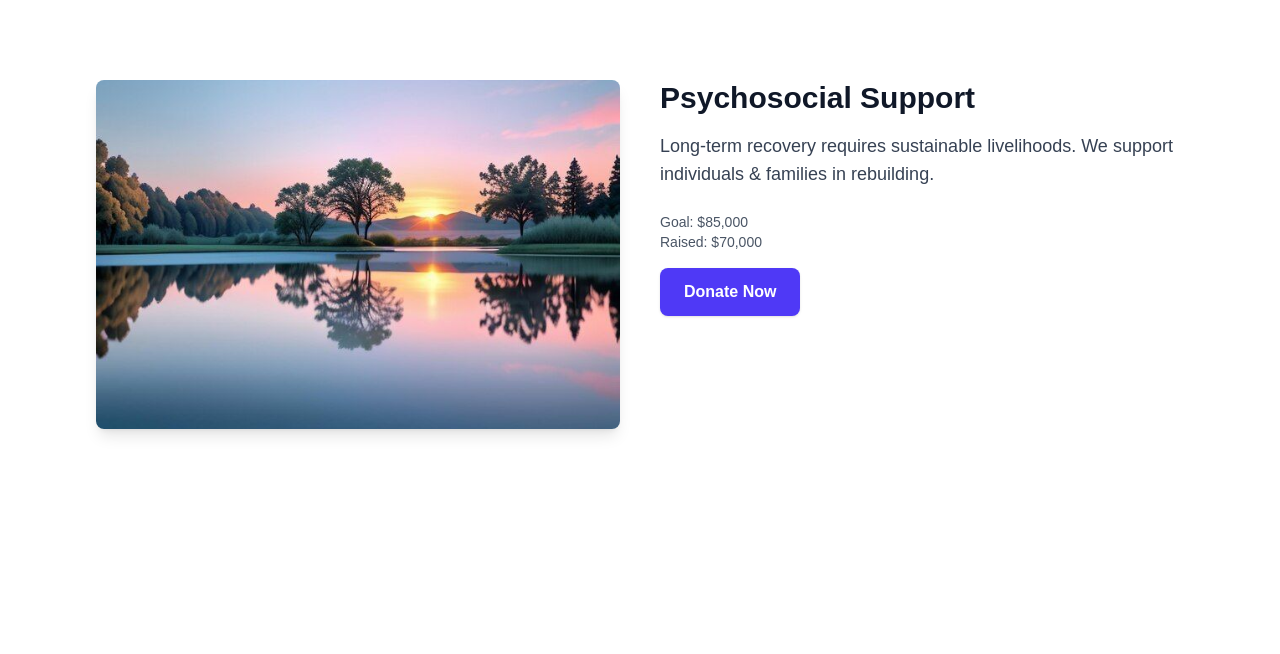
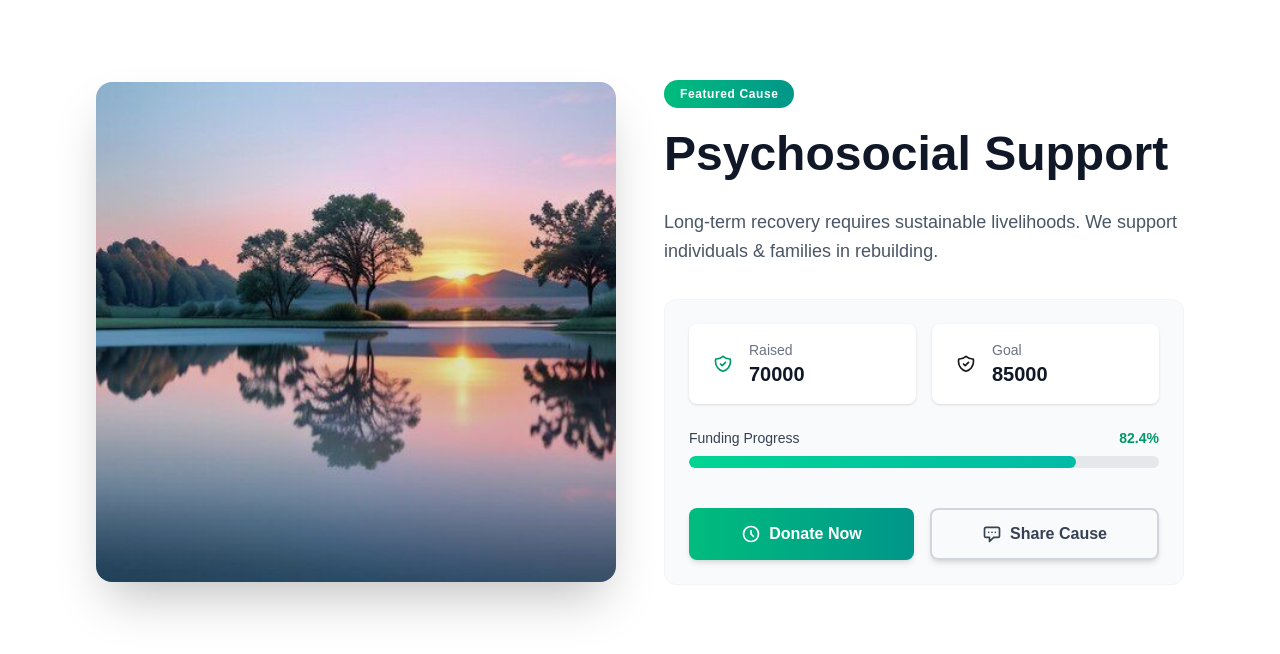
Before and after one commit to Newtonouma/universallighthouse, a Next.js app: page /causes/1 in a window 1280 px wide. Shown: the top 654 px of the page. Built offline with nearby package versions, Linux system fonts and the light colour scheme.

Commit message:
causes page added

```diff
--- a/src/app/causes/[id]/page.tsx
+++ b/src/app/causes/[id]/page.tsx
@@ -1,196 +1,158 @@
-// // src/app/causes/[id]/page.tsx
-// import { causes } from '../../../../public/data/causesData';
-// import { notFound } from 'next/navigation';
-// import Image from 'next/image';
-
-// export default function CauseDetails({ params }: { params: { id: string } }) {
-//   const id = params.id.trim();
-
-//   const cause = causes.find((c) => String(c.id) === id);
-
-//   if (!cause) return notFound();
-
-//   const progressPercentage =
-//     cause.goal > 0 ? Math.min((cause.raised / cause.goal) * 100, 100).toFixed(1) : '0';
-
-//   return (
-//     <div className="max-w-6xl mx-auto py-20 px-4 sm:px-6 lg:px-8">
-//       <div className="grid grid-cols-1 lg:grid-cols-2 gap-12 items-center">
-//         {/* Image Section */}
-//         <div className="relative w-full h-96 lg:h-[500px] rounded-2xl overflow-hidden shadow-2xl group">
-//           <Image
-//             src={cause.image}
-//             alt={`Image for ${cause.title}`}
-//             fill
-//             className="object-cover transition-transform duration-700 group-hover:scale-105"
-//             priority
-//           />
-//           <div className="absolute inset-0 bg-gradient-to-t from-black/20 to-transparent" />
-//         </div>
-
-//         {/* Details Section */}
-//         <div className="space-y-8">
-//           <div>
-//             <span className="inline-block px-4 py-1.5 text-xs font-semibold tracking-wider text-white bg-gradient-to-r from-emerald-500 to-teal-600 rounded-full mb-4">
-//               Featured Cause
-//             </span>
-//             <h1 className="text-4xl md:text-5xl font-bold text-gray-900 mb-6 leading-tight">
-//               {cause.title}
-//             </h1>
-//             <p className="text-lg text-gray-600 leading-relaxed mb-8">{cause.description}</p>
-//           </div>
-
-//           <div className="space-y-6 bg-gray-50 p-6 rounded-xl border border-gray-100">
-//             {/* Stats */}
-//             <div className="grid grid-cols-2 gap-4">
-//               {/* Raised */}
-//               <StatCard
-//                 iconColor="emerald-600"
-//                 bgColor="emerald-100"
-//                 label="Raised"
-//                 value={cause.raised}
-//               />
-//               {/* Goal */}
-//               <StatCard
-//                 iconColor="blue-600"
-//                 bgColor="blue-100"
-//                 label="Goal"
-//                 value={cause.goal}
-//               />
-//             </div>
-
-//             {/* Progress Bar */}
-//             <div>
-//               <div className="flex justify-between items-center mb-2">
-//                 <span className="text-sm font-medium text-gray-700">Funding Progress</span>
-//                 <span className="text-sm font-bold text-emerald-600">{progressPercentage}%</span>
-//               </div>
-//               <div className="w-full bg-gray-200 rounded-full h-3 overflow-hidden">
-//                 <div
-//                   className="h-full bg-gradient-to-r from-emerald-400 to-teal-500 rounded-full"
-//                   style={{ width: `${progressPercentage}%` }}
-//                 />
-//               </div>
-//             </div>
-
-//             {/* CTA Buttons */}
-//             <div className="flex flex-col sm:flex-row gap-4 pt-4">
-//               <CTAButton
-//                 text="Donate Now"
-//                 iconPath="M12 8v4l3 3m6-3a9 9 0 11-18 0 9 9 0 0118 0z"
-//                 gradient
-//               />
-//               <CTAButton
-//                 text="Share Cause"
-//                 iconPath="M8 10h.01M12 10h.01M16 10h.01M9 16H5a2 2 0 01-2-2V6a2 2 0 012-2h14a2 2 0 012 2v8a2 2 0 01-2 2h-5l-5 5v-5z"
-//               />
-//             </div>
-//           </div>
-//         </div>
-//       </div>
-//     </div>
-//   );
-// }
-
-// // Reusable StatCard component
-// function StatCard({
-//   iconColor,
-//   bgColor,
-//   label,
-//   value,
-// }: {
-//   iconColor: string;
-//   bgColor: string;
-//   label: string;
-//   value: number;
-// }) {
-//   return (
-//     <div className="bg-white p-4 rounded-lg shadow-sm">
-//       <div className="flex items-center space-x-2">
-//         <div className={`p-2 bg-${bgColor} rounded-full`}>
-//           <svg
-//             className={`w-5 h-5 text-${iconColor}`}
-//             fill="none"
-//             stroke="currentColor"
-//             viewBox="0 0 24 24"
-//           >
-//             <path
-//               strokeLinecap="round"
-//               strokeLinejoin="round"
-//               strokeWidth={2}
-//               d="M9 12l2 2 4-4m5.618-4.016A11.955 11.955 0 0112 2.944a11.955 11.955 0 01-8.618 3.04A12.02 12.02 0 003 9c0 5.591 3.824 10.29 9 11.622 5.176-1.332 9-6.03 9-11.622 0-1.042-.133-2.052-.382-3.016z"
-//             />
-//           </svg>
-//         </div>
-//         <div>
-//           <p className="text-sm font-medium text-gray-500">{label}</p>
-//           <p className="text-xl font-bold text-gray-900">{value}</p>
-//         </div>
-//       </div>
-//     </div>
-//   );
-// }
-
-// // Reusable CTA Button component
-// function CTAButton({
-//   text,
-//   iconPath,
-//   gradient = false,
-// }: {
-//   text: string;
-//   iconPath: string;
-//   gradient?: boolean;
-// }) {
-//   return (
-//     <button
-//       className={`flex-1 ${
-//         gradient
-//           ? 'bg-gradient-to-r from-emerald-500 to-teal-600 hover:from-emerald-600 hover:to-teal-700 text-white'
-//           : 'border-2 border-gray-300 hover:border-emerald-500 text-gray-700 hover:text-emerald-600'
-//       } font-semibold py-3 px-6 rounded-lg shadow-md hover:shadow-lg transition-all duration-300 flex items-center justify-center gap-2`}
-//     >
-//       <svg className="w-5 h-5" fill="none" stroke="currentColor" viewBox="0 0 24 24">
-//         <path strokeLinecap="round" strokeLinejoin="round" strokeWidth={2} d={iconPath} />
-//       </svg>
-//       {text}
-//     </button>
-//   );
-// }
-
+// src/app/causes/[id]/page.tsx
 import { causes } from '../../../../public/data/causesData';
 import { notFound } from 'next/navigation';
 import Image from 'next/image';
 
 export default function CauseDetails({ params }: { params: { id: string } }) {
   const id = params.id.trim();
+
   const cause = causes.find((c) => String(c.id) === id);
 
   if (!cause) return notFound();
 
+  const progressPercentage =
+    cause.goal > 0 ? Math.min((cause.raised / cause.goal) * 100, 100).toFixed(1) : '0';
+
   return (
     <div className="max-w-6xl mx-auto py-20 px-4 sm:px-6 lg:px-8">
-      <div className="flex flex-col lg:flex-row gap-10">
-        <div className="lg:w-1/2">
+      <div className="grid grid-cols-1 lg:grid-cols-2 gap-12 items-center">
+        {/* Image Section */}
+        <div className="relative w-full h-96 lg:h-[500px] rounded-2xl overflow-hidden shadow-2xl group">
           <Image
             src={cause.image}
-            alt={cause.title}
-            width={600}
-            height={400}
-            className="rounded-lg shadow-lg w-full object-cover"
+            alt={`Image for ${cause.title}`}
+            fill
+            className="object-cover transition-transform duration-700 group-hover:scale-105"
+            priority
           />
+          <div className="absolute inset-0 bg-gradient-to-t from-black/20 to-transparent" />
         </div>
-        <div className="lg:w-1/2">
-          <h2 className="text-3xl font-bold text-gray-900 mb-4">{cause.title}</h2>
-          <p className="text-lg text-gray-700 mb-6">{cause.description}</p>
-          <div className="text-sm text-gray-600 mb-4">
-            <p>Goal: ${cause.goal.toLocaleString()}</p>
-            <p>Raised: ${cause.raised.toLocaleString()}</p>
+
+        {/* Details Section */}
+        <div className="space-y-8">
+          <div>
+            <span className="inline-block px-4 py-1.5 text-xs font-semibold tracking-wider text-white bg-gradient-to-r from-emerald-500 to-teal-600 rounded-full mb-4">
+              Featured Cause
+            </span>
+            <h1 className="text-4xl md:text-5xl font-bold text-gray-900 mb-6 leading-tight">
+              {cause.title}
+            </h1>
+            <p className="text-lg text-gray-600 leading-relaxed mb-8">{cause.description}</p>
           </div>
-          <button className="px-6 py-3 bg-indigo-600 text-white font-semibold rounded-lg shadow hover:bg-indigo-700 transition duration-300">
-            Donate Now
-          </button>
+
+          <div className="space-y-6 bg-gray-50 p-6 rounded-xl border border-gray-100">
+            {/* Stats */}
+            <div className="grid grid-cols-2 gap-4">
+              {/* Raised */}
+              <StatCard
+                iconColor="emerald-600"
+                bgColor="emerald-100"
+                label="Raised"
+                value={cause.raised}
+              />
+              {/* Goal */}
+              <StatCard
+                iconColor="blue-600"
+                bgColor="blue-100"
+                label="Goal"
+                value={cause.goal}
+              />
+            </div>
+
+            {/* Progress Bar */}
+            <div>
+              <div className="flex justify-between items-center mb-2">
+                <span className="text-sm font-medium text-gray-700">Funding Progress</span>
+                <span className="text-sm font-bold text-emerald-600">{progressPercentage}%</span>
+              </div>
+              <div className="w-full bg-gray-200 rounded-full h-3 overflow-hidden">
+                <div
+                  className="h-full bg-gradient-to-r from-emerald-400 to-teal-500 rounded-full"
+                  style={{ width: `${progressPercentage}%` }}
+                />
+              </div>
+            </div>
+
+            {/* CTA Buttons */}
+            <div className="flex flex-col sm:flex-row gap-4 pt-4">
+              <CTAButton
+                text="Donate Now"
+                iconPath="M12 8v4l3 3m6-3a9 9 0 11-18 0 9 9 0 0118 0z"
+                gradient
+              />
+              <CTAButton
+                text="Share Cause"
+                iconPath="M8 10h.01M12 10h.01M16 10h.01M9 16H5a2 2 0 01-2-2V6a2 2 0 012-2h14a2 2 0 012 2v8a2 2 0 01-2 2h-5l-5 5v-5z"
+              />
+            </div>
+          </div>
         </div>
       </div>
     </div>
   );
 }
+
+// Reusable StatCard component
+function StatCard({
+  iconColor,
+  bgColor,
+  label,
+  value,
+}: {
+  iconColor: string;
+  bgColor: string;
+  label: string;
+  value: number;
+}) {
+  return (
+    <div className="bg-white p-4 rounded-lg shadow-sm">
+      <div className="flex items-center space-x-2">
+        <div className={`p-2 bg-${bgColor} rounded-full`}>
+          <svg
+            className={`w-5 h-5 text-${iconColor}`}
+            fill="none"
+            stroke="currentColor"
+            viewBox="0 0 24 24"
+          >
+            <path
+              strokeLinecap="round"
+              strokeLinejoin="round"
+              strokeWidth={2}
+              d="M9 12l2 2 4-4m5.618-4.016A11.955 11.955 0 0112 2.944a11.955 11.955 0 01-8.618 3.04A12.02 12.02 0 003 9c0 5.591 3.824 10.29 9 11.622 5.176-1.332 9-6.03 9-11.622 0-1.042-.133-2.052-.382-3.016z"
+            />
+          </svg>
+        </div>
+        <div>
+          <p className="text-sm font-medium text-gray-500">{label}</p>
+          <p className="text-xl font-bold text-gray-900">{value}</p>
+        </div>
+      </div>
+    </div>
+  );
+}
+
+// Reusable CTA Button component
+function CTAButton({
+  text,
+  iconPath,
+  gradient = false,
+}: {
+  text: string;
+  iconPath: string;
+  gradient?: boolean;
+}) {
+  return (
+    <button
+      className={`flex-1 ${
+        gradient
+          ? 'bg-gradient-to-r from-emerald-500 to-teal-600 hover:from-emerald-600 hover:to-teal-700 text-white'
+          : 'border-2 border-gray-300 hover:border-emerald-500 text-gray-700 hover:text-emerald-600'
+      } font-semibold py-3 px-6 rounded-lg shadow-md hover:shadow-lg transition-all duration-300 flex items-center justify-center gap-2`}
+    >
+      <svg className="w-5 h-5" fill="none" stroke="currentColor" viewBox="0 0 24 24">
+        <path strokeLinecap="round" strokeLinejoin="round" strokeWidth={2} d={iconPath} />
+      </svg>
+      {text}
+    </button>
+  );
+}
```
Also changed, not shown: 1 other file (tests, documents, lock files or other folders).
